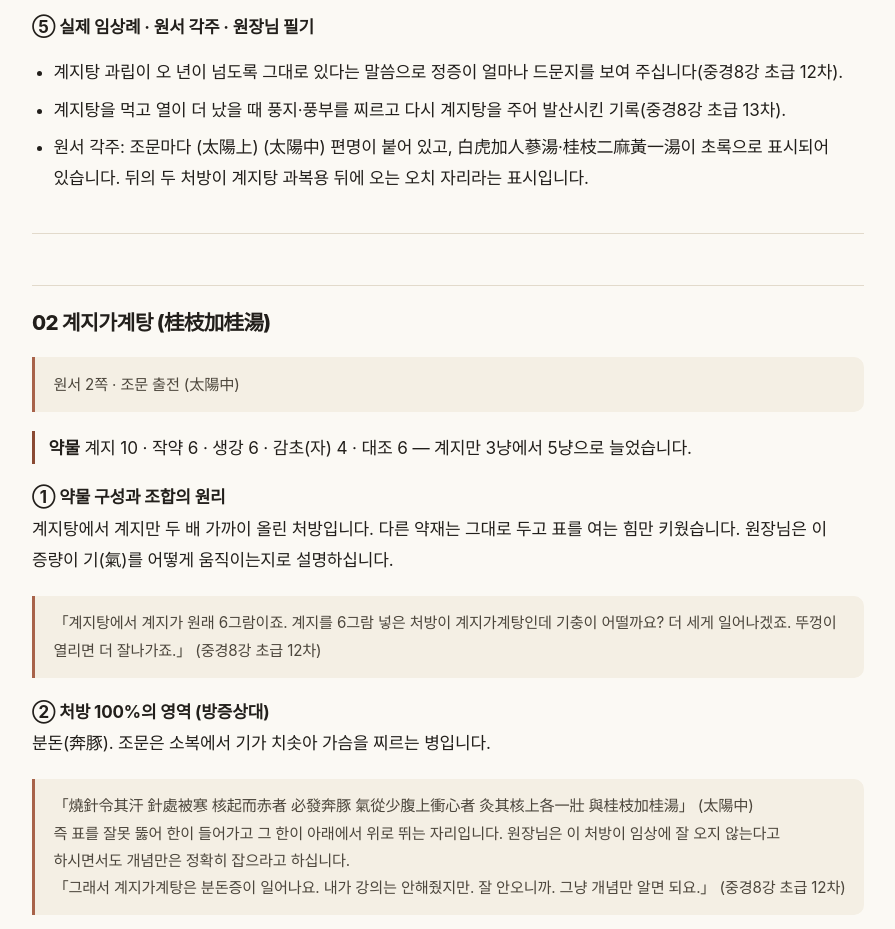
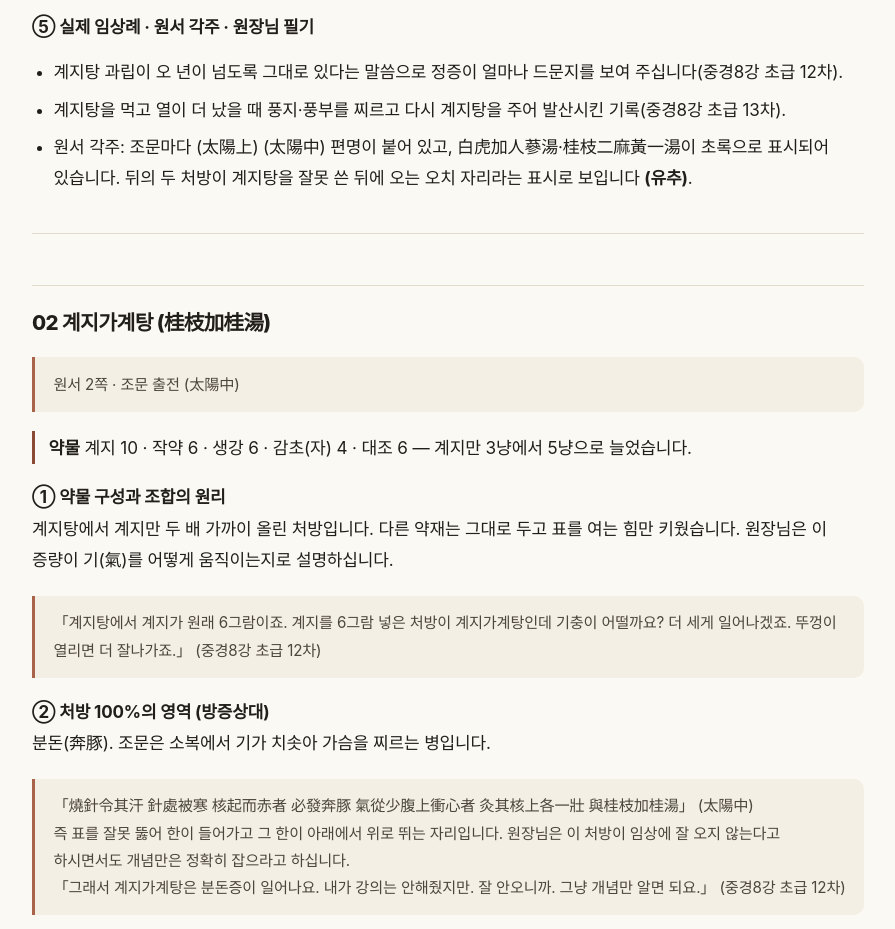
Before and after one commit to mujusang/habbang, a plain HTML site: page 1m75rsghaly9zya7/doc-05.html in a window 1280 px wide. Shown: the part 2822-3751 px from the top of the page, without its empty margins (346-1241 px from the left). Drawn offline with Linux system fonts and the light colour scheme.

Commit message:
계지제 1방: 초록 표시 해석을 유추로 명시

```diff
--- a/1m75rsghaly9zya7/doc-05.html
+++ b/1m75rsghaly9zya7/doc-05.html
@@ -322,7 +322,7 @@
 <ul>
 <li>계지탕 과립이 오 년이 넘도록 그대로 있다는 말씀으로 정증이 얼마나 드문지를 보여 주십니다(중경8강 초급 12차).</li>
 <li>계지탕을 먹고 열이 더 났을 때 풍지·풍부를 찌르고 다시 계지탕을 주어 발산시킨 기록(중경8강 초급 13차).</li>
-<li>원서 각주: 조문마다 (太陽上) (太陽中) 편명이 붙어 있고, 白虎加人蔘湯·桂枝二麻黃一湯이 초록으로 표시되어 있습니다. 뒤의 두 처방이 계지탕 과복용 뒤에 오는 오치 자리라는 표시입니다.</li>
+<li>원서 각주: 조문마다 (太陽上) (太陽中) 편명이 붙어 있고, 白虎加人蔘湯·桂枝二麻黃一湯이 초록으로 표시되어 있습니다. 뒤의 두 처방이 계지탕을 잘못 쓴 뒤에 오는 오치 자리라는 표시로 보입니다 <strong>(유추)</strong>.</li>
 </ul>
 <hr />
 <h2 id="s-3">02 계지가계탕 (桂枝加桂湯)</h2>
```
Also changed, not shown: 2 other files.
